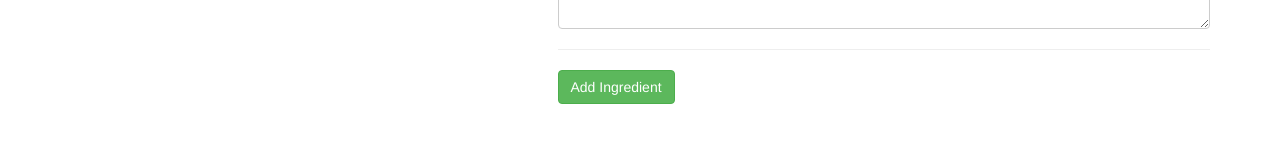
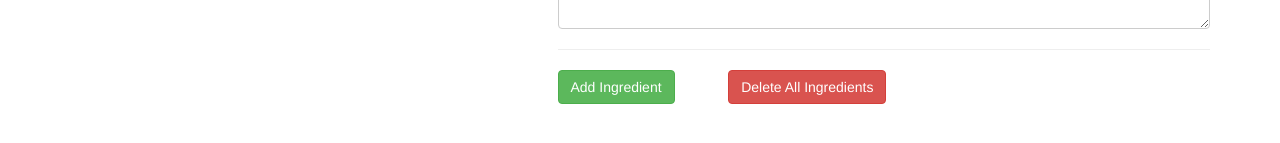
Before and after one commit to doug-newton/angular-udemy-course-project, an Angular app: page /recipes/new in a window 1280 px wide. Shown: the part 385-528 px from the top of the page. Built offline with nearby package versions, Linux system fonts and the light colour scheme.

Commit message:
delete all ingredients from recipe

```diff
--- a/src/app/recipes/recipe-edit/recipe-edit.component.html
+++ b/src/app/recipes/recipe-edit/recipe-edit.component.html
@@ -87,8 +87,11 @@
                     <hr>
 
                     <div class="row">
-                        <div class="col-xs-12">
+                        <div class="col-xs-3">
                             <button (click)="onAddIngredient()" class="btn btn-success" type="button">Add Ingredient</button>
+                        </div>
+                        <div class="col-xs-3">
+                            <button (click)="onDeleteAllIngredients()" class="btn btn-danger" type="button">Delete All Ingredients</button>
                         </div>
                     </div>
 
--- a/src/app/recipes/recipe-edit/recipe-edit.component.ts
+++ b/src/app/recipes/recipe-edit/recipe-edit.component.ts
@@ -95,4 +95,8 @@ export class RecipeEditComponent implements OnInit {
     (<FormArray>this.recipeForm.get('ingredients')).removeAt(index)
   }
 
+  onDeleteAllIngredients() {
+    (<FormArray>this.recipeForm.get('ingredients')).clear()
+  }
+
 }
```
